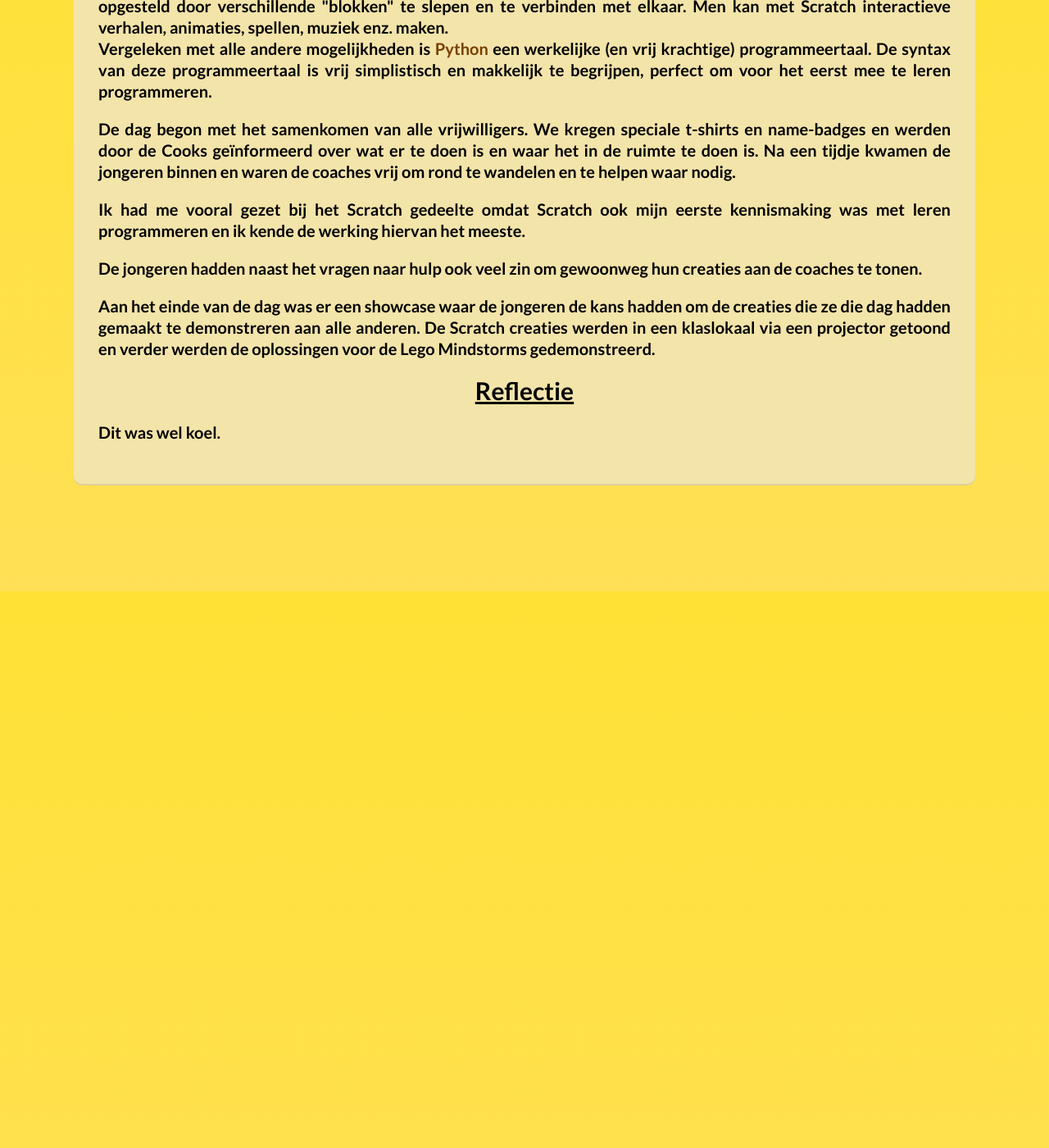
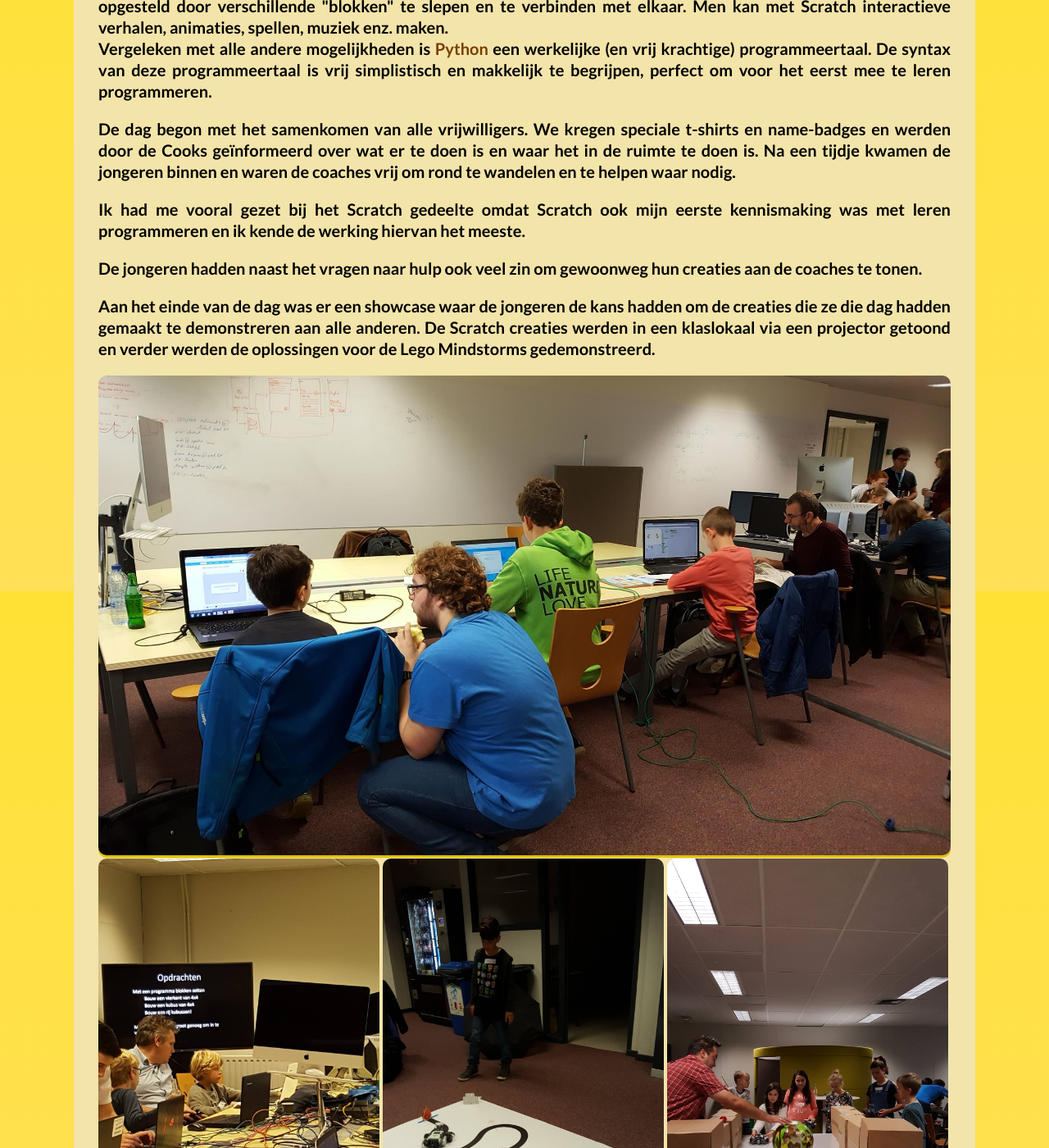
Before and after one commit to Maxzilla60/maxzilla60.github.io, a Jekyll site: the page built from _activities/coderdojo.html, in a window 1280 px wide and 1400 px high, scrolled down 1079 px. Shown: the whole window at 82% size. Built offline with Jekyll 4.4.1, drawn with Linux system fonts in a browser that asks for light colours; nearby versions of some CDN libraries; some of the changed text lies outside the part shown.

Commit message:
CoderDojo Photos

```diff
--- a/_activities/coderdojo.html
+++ b/_activities/coderdojo.html
@@ -32,10 +32,14 @@ selection: true
 	<p>De jongeren hadden naast het vragen naar hulp ook veel zin om gewoonweg hun creaties aan de coaches te tonen.</p>
 	<p>Aan het einde van de dag was er een showcase waar de jongeren de kans hadden om de creaties die ze die dag hadden gemaakt te demonstreren aan alle anderen. De Scratch creaties werden in een klaslokaal via een projector getoond en verder werden de oplossingen voor de Lego Mindstorms gedemonstreerd.</p>
 
+	<div class="images">
+		<img src="/files/CoderDojo_1.jpg" style="width: 100%" /></br>
+		<img src="/files/CoderDojo_2.jpg" />
+		<img src="/files/CoderDojo_3.jpg" />
+		<img src="/files/CoderDojo_4.jpg" />
+	</div></br>
+	<a href="https://www.facebook.com/media/set/?set=a.2022878057923677.1073741829.2001439360067547&type=3" target="_blank"><button>Meer foto's op FaceBook</button></a></br>
+
 	<h2>Reflectie</h2>
-	<p>Dit was wel koel.</p>
 
-	<div class="images">
-
-	</div>
 </article>
```
Also changed, not shown: files/CoderDojo_1.jpg (added), files/CoderDojo_2.jpg (added), files/CoderDojo_3.jpg (added), files/CoderDojo_4.jpg (added).
